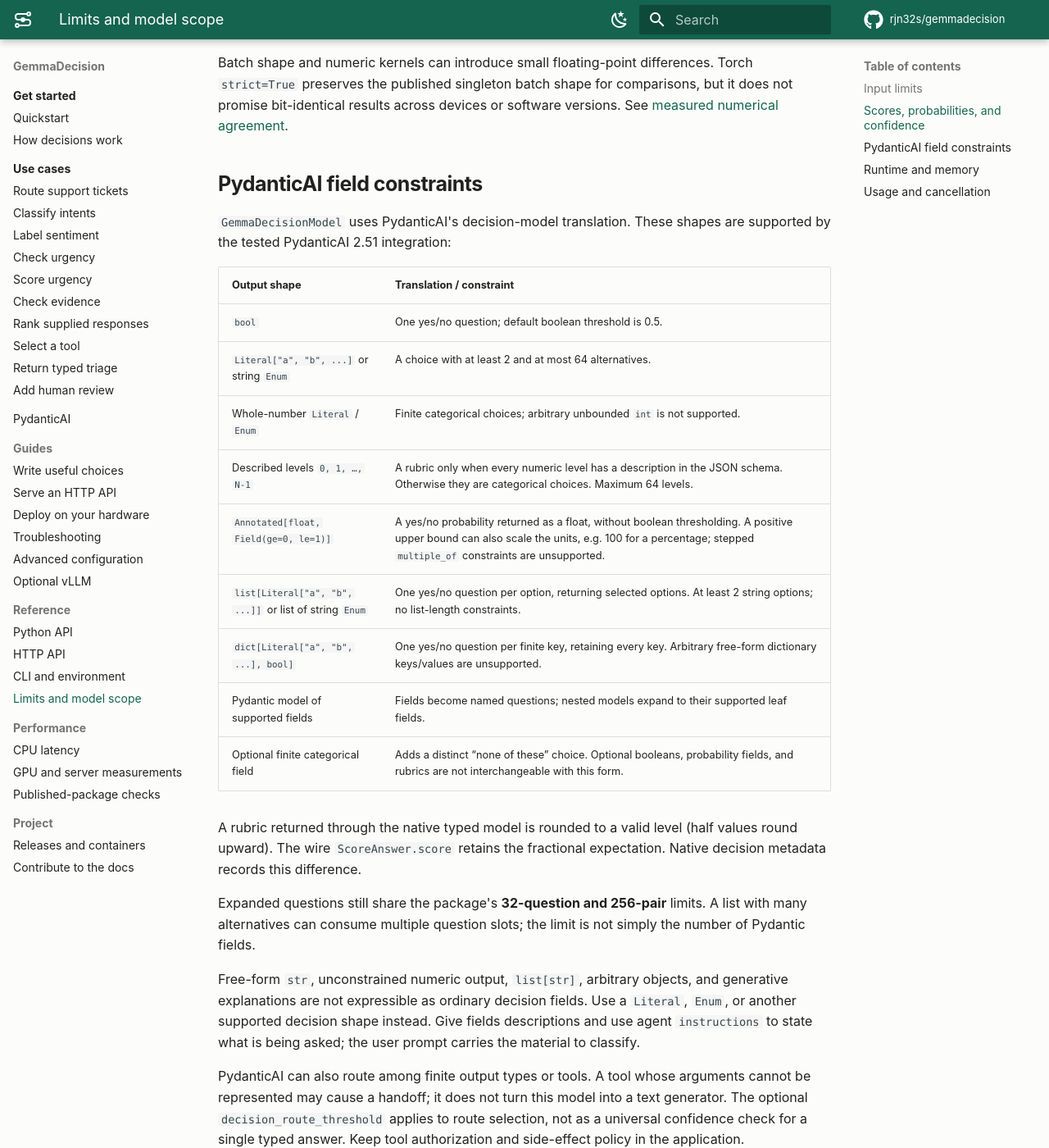
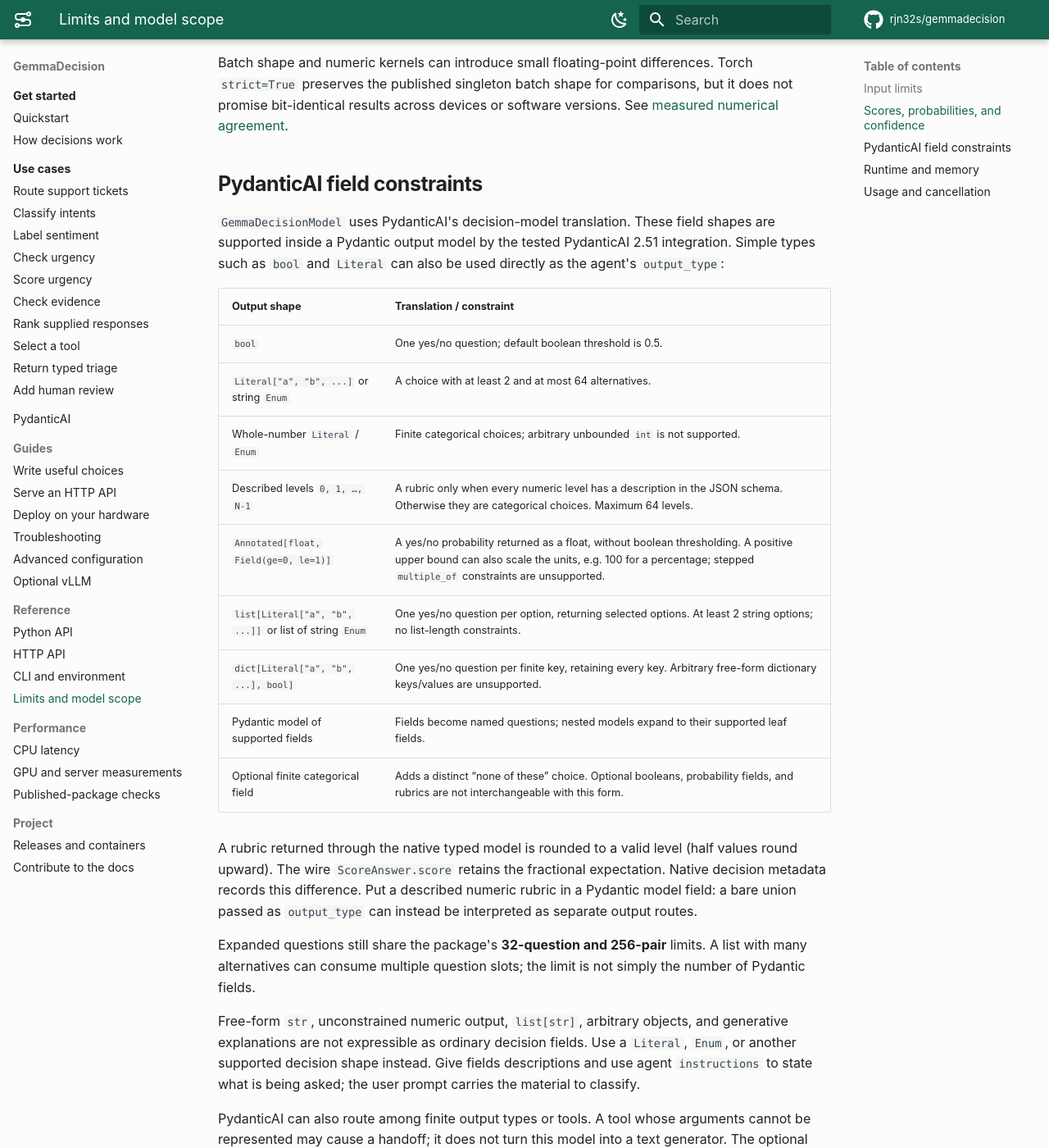
Before and after one commit to rjn32s/gemmadecision, an MkDocs documentation site: the page built from docs/reference/limits.md, in a window 1280 px wide and 1400 px high, scrolled down 1712 px. Shown: the whole window at 82% size. Built offline with MkDocs 1.6.1 and Material for MkDocs 9.7.7, drawn with Linux system fonts in a browser that asks for light colours; comment, search, counter and statistics services are not loaded.

Commit message:
Clarify PydanticAI field and output-route semantics

```diff
--- a/docs/reference/limits.md
+++ b/docs/reference/limits.md
@@ -64,8 +64,10 @@
 
 ## PydanticAI field constraints
 
-`GemmaDecisionModel` uses PydanticAI's decision-model translation. These shapes
-are supported by the tested PydanticAI 2.51 integration:
+`GemmaDecisionModel` uses PydanticAI's decision-model translation. These field
+shapes are supported inside a Pydantic output model by the tested PydanticAI
+2.51 integration. Simple types such as `bool` and `Literal` can also be used
+directly as the agent's `output_type`:
 
 | Output shape | Translation / constraint |
 |---|---|
@@ -82,6 +84,8 @@
 A rubric returned through the native typed model is rounded to a valid level
 (half values round upward). The wire `ScoreAnswer.score` retains the fractional
 expectation. Native decision metadata records this difference.
+Put a described numeric rubric in a Pydantic model field: a bare union passed
+as `output_type` can instead be interpreted as separate output routes.
 
 Expanded questions still share the package's **32-question and 256-pair**
 limits. A list with many alternatives can consume multiple question slots;
```
